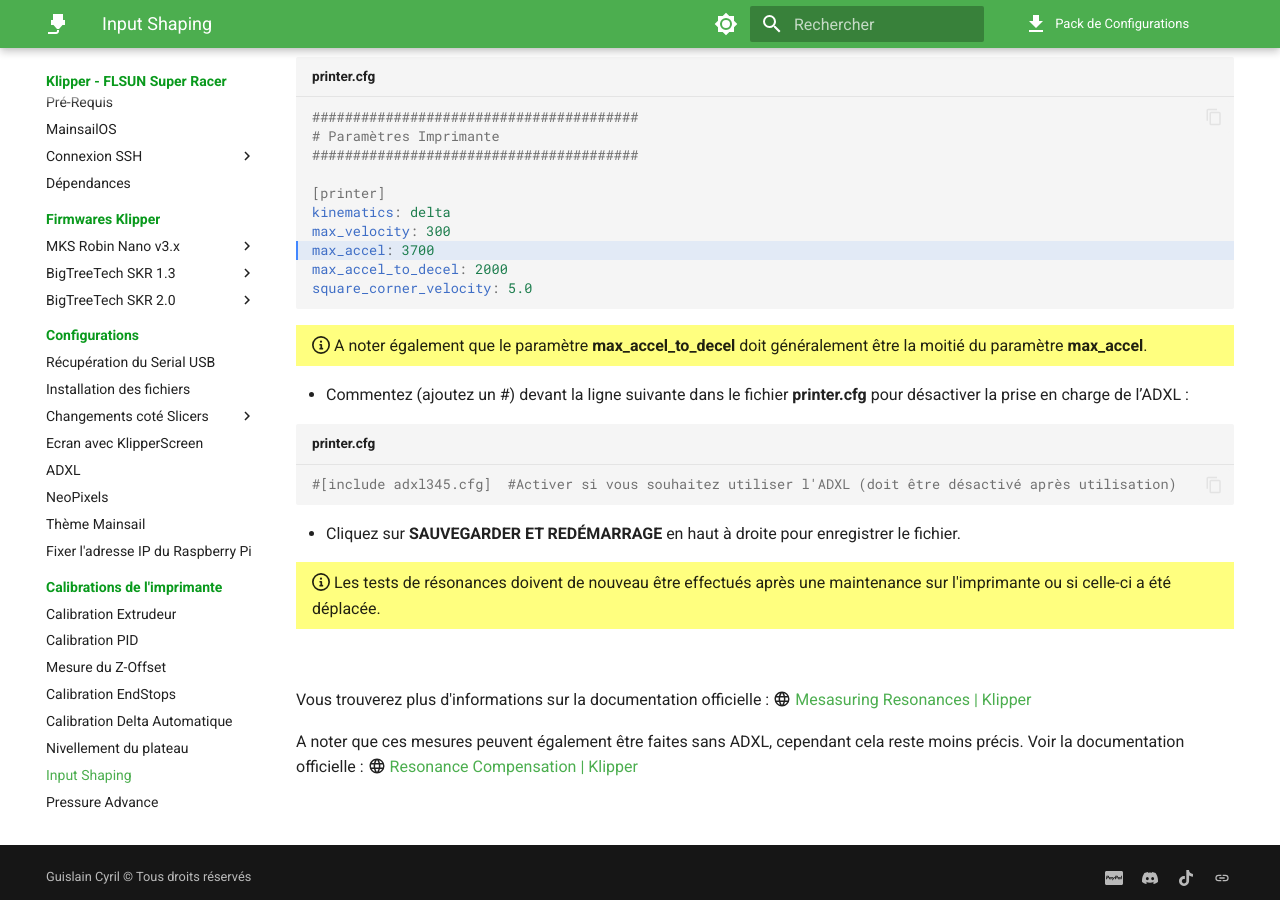
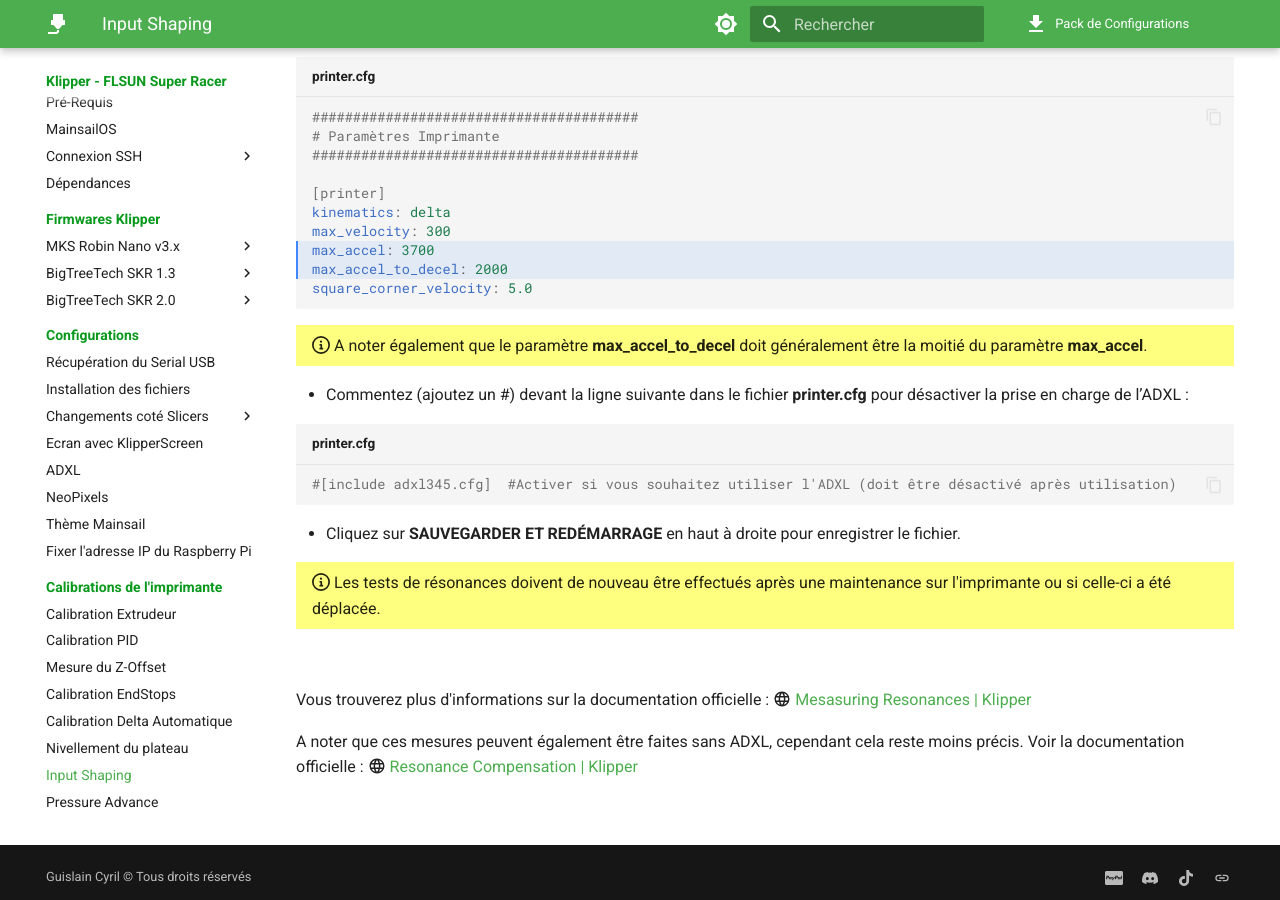
Before and after one commit to Guilouz/Klipper-Flsun-Super-Racer, an MkDocs documentation site: the page built from docs/calibrations/input-shaping.md, in a window 1280 px wide and 900 px high, scrolled down 1203 px. Built offline with MkDocs 1.6.1 and Material for MkDocs 9.7.7, drawn with Linux system fonts in a browser that asks for light colours; comment, search, counter and statistics services are not loaded.

Commit message:
Update input-shaping.md

````diff
--- a/docs/calibrations/input-shaping.md
+++ b/docs/calibrations/input-shaping.md
@@ -56,7 +56,7 @@ SAUVEGARDER
 
 - Rendez-vous dans l'onglet **Machine** sur le menu latéral gauche, ouvrez le fichier **printer.cfg** et modifiez la ligne **max_accel** de la section **Paramètres Imprimante** en reportant la plus petite des deux valeurs d'accélération maximum recommandées obtenue :
 
-``` yaml hl_lines="8" title="printer.cfg"
+``` yaml hl_lines="8 9" title="printer.cfg"
 ########################################
 # Paramètres Imprimante
 ########################################
````
